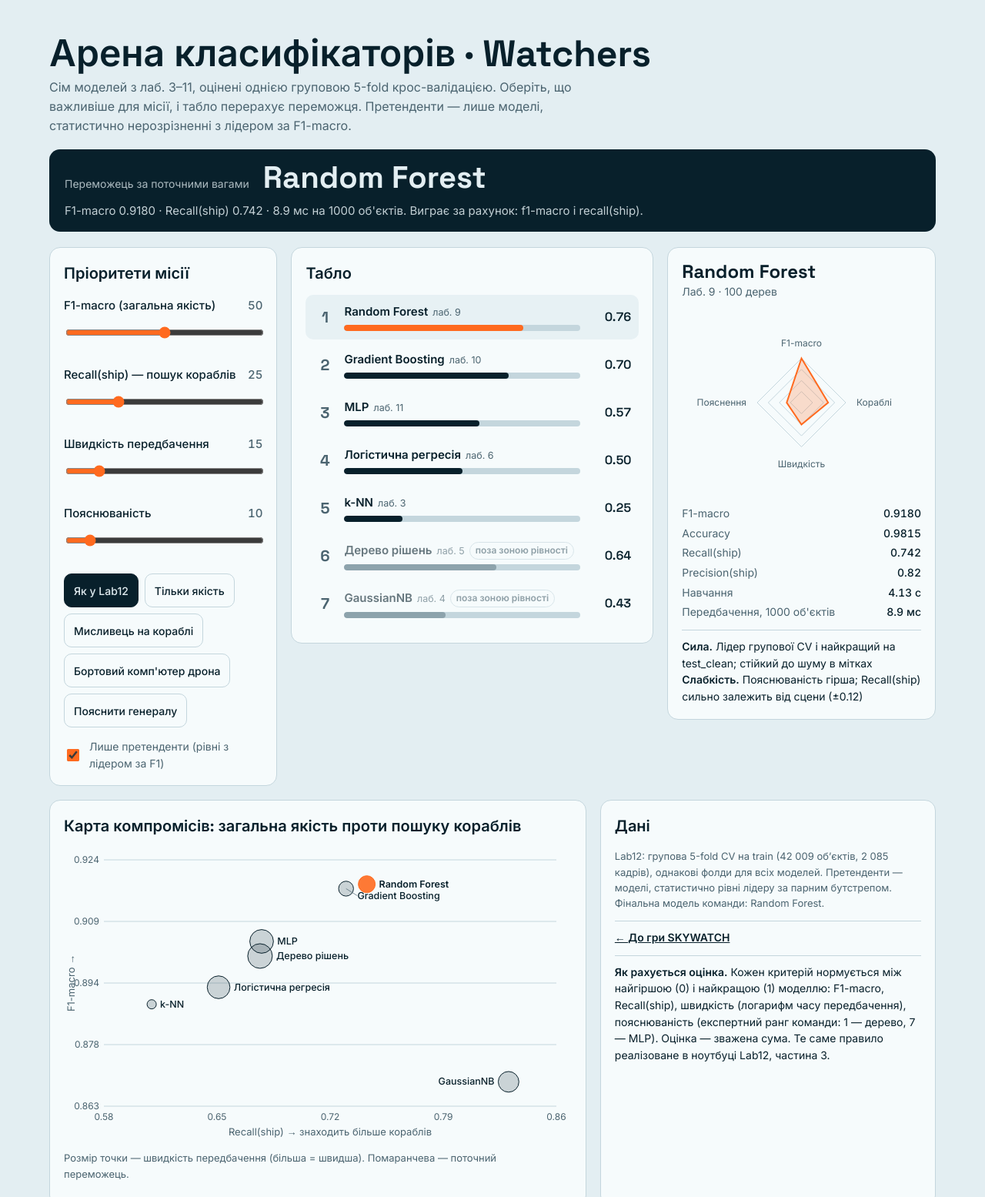
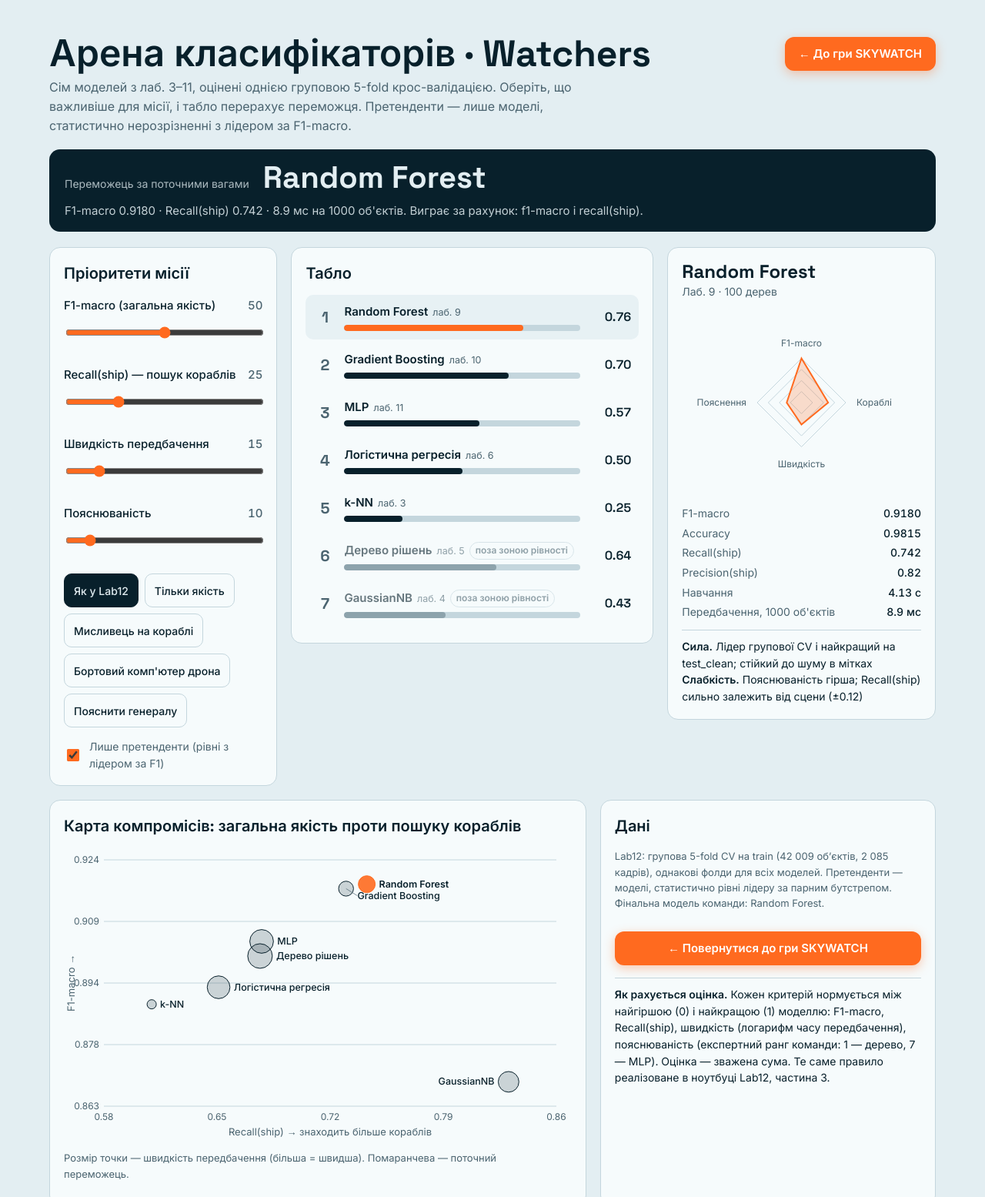
Before and after one commit to watchers-team/skywatch, a plain HTML site: page arena.html in a window 1280 px wide. Shown: the top 1555 px of the page at 77% size. Drawn offline with Linux system fonts and the light colour scheme.

Commit message:
Add files via upload

```diff
--- a/arena.html
+++ b/arena.html
@@ -21,6 +21,10 @@ h1,h2,h3,.num{font-family:"Space Grotesk",Inter,sans-serif}
 .wrap{max-width:1240px;margin:0 auto}
 header.band{padding-bottom:12px}
 h1{font-size:clamp(30px,4.4vw,48px);line-height:1.05;margin:0 0 6px;font-weight:700;text-wrap:balance}
+.toprow{display:flex;flex-wrap:wrap;align-items:center;justify-content:space-between;gap:12px 20px;margin-bottom:6px}.toprow h1{margin:0}
+.back{display:inline-flex;align-items:center;min-height:44px;padding:10px 18px;border-radius:12px;background:var(--acc);color:#fff;font-weight:700;text-decoration:none;font-size:15px;box-shadow:0 4px 14px rgba(255,106,31,.35);transition:transform .15s}
+.back:hover{transform:translateY(-2px)}.back:focus-visible{outline:3px solid var(--ink);outline-offset:2px}
+.card .back{width:100%;justify-content:center;margin:14px 0 4px}
 .lead{color:var(--mute);margin:0;max-width:68ch}
 .win{display:flex;flex-wrap:wrap;align-items:baseline;gap:10px 18px;margin-top:18px;padding:16px 20px;background:var(--ink);color:var(--bg);border-radius:14px}
 .win .k{font-size:14px;opacity:.75}.win .v{font:700 clamp(26px,3.6vw,40px)/1.05 "Space Grotesk",sans-serif}
@@ -66,7 +70,7 @@ p{max-width:70ch}
 </head>
 <body>
 <header class="band"><div class="wrap">
-  <h1>Арена класифікаторів · Watchers</h1>
+  <div class="toprow"><h1>Арена класифікаторів · Watchers</h1><a class="back" href="./">← До гри SKYWATCH</a></div>
   <p class="lead">Сім моделей з лаб. 3–11, оцінені однією груповою 5-fold крос-валідацією. Оберіть, що важливіше для місії, і табло перерахує переможця. Претенденти — лише моделі, статистично нерозрізненні з лідером за F1-macro.</p>
   <div class="win" aria-live="polite"><span class="k">Переможець за поточними вагами</span><span class="v" id="winName">—</span><span class="why" id="winWhy"></span></div>
 </div></header>
@@ -96,7 +100,7 @@ p{max-width:70ch}
     <h2>Дані</h2>
     <p class="src" id="srcNote"></p>
 
-    <p class="note"><a href="./" style="color:inherit;font-weight:600">← До гри SKYWATCH</a></p><p class="note"><b>Як рахується оцінка.</b> Кожен критерій нормується між найгіршою (0) і найкращою (1) моделлю: F1-macro, Recall(ship), швидкість (логарифм часу передбачення), пояснюваність (експертний ранг команди: 1 — дерево, 7 — MLP). Оцінка — зважена сума. Те саме правило реалізоване в ноутбуці Lab12, частина 3.</p>
+    <a class="back" href="./">← Повернутися до гри SKYWATCH</a><p class="note"><b>Як рахується оцінка.</b> Кожен критерій нормується між найгіршою (0) і найкращою (1) моделлю: F1-macro, Recall(ship), швидкість (логарифм часу передбачення), пояснюваність (експертний ранг команди: 1 — дерево, 7 — MLP). Оцінка — зважена сума. Те саме правило реалізоване в ноутбуці Lab12, частина 3.</p>
   </section>
  </div>
 </div></main>
```
